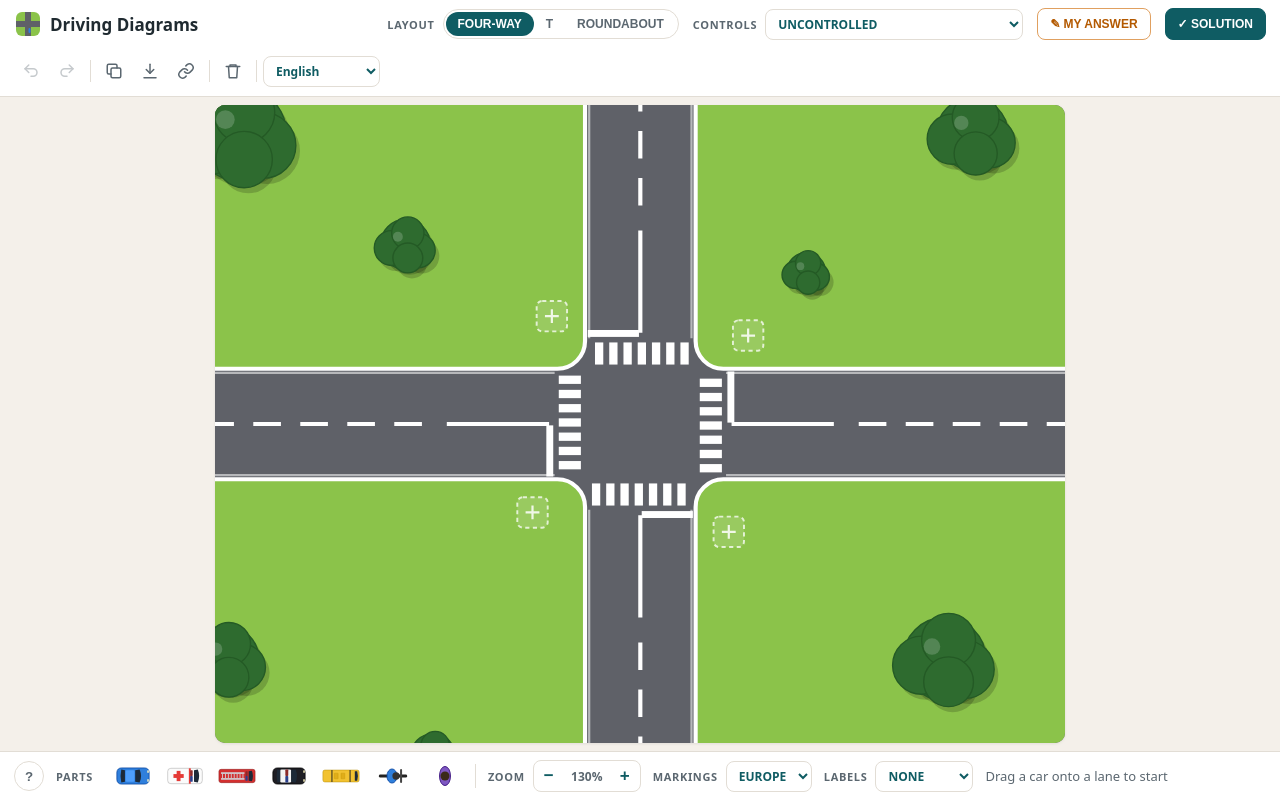
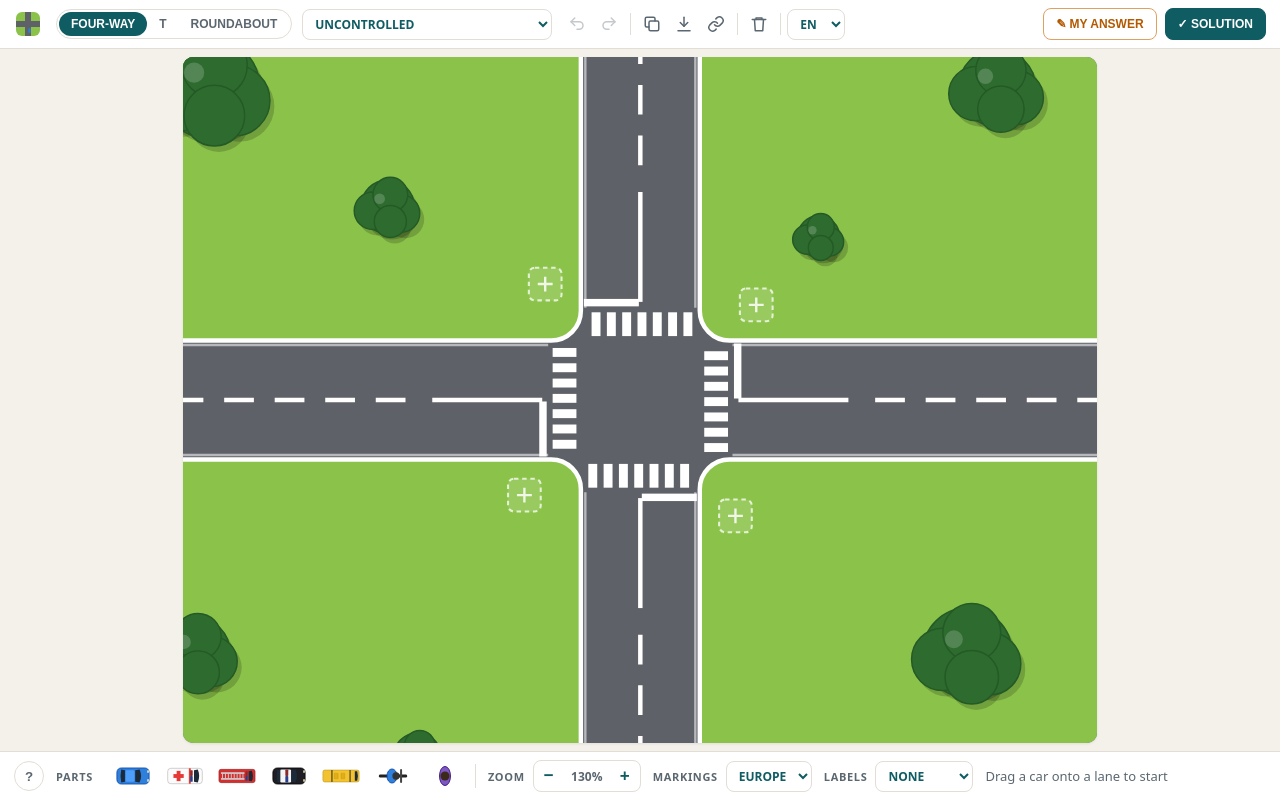
Before and after one commit to programsedu/saobracaj, a plain HTML site: page index.html in a window 1280 px wide. Drawn offline with Linux system fonts and the light colour scheme.

Commit message:
Gornja traka u jednom redu
Co-Authored-By: Claude Opus 5.5 <noreply@anthropic.com>
Claude-Session: https://claude.ai/code/session_0151jEgyBAhiYvQfXAcTUD22

```diff
--- a/index.html
+++ b/index.html
@@ -10,6 +10,17 @@
 html,body{margin:0;height:100%;background:var(--bg);color:var(--ink);font-family:system-ui,-apple-system,"Segoe UI",Roboto,Arial,sans-serif}
 body{display:flex;flex-direction:column;min-height:100vh}
 header,footer{background:#fff;border-bottom:1px solid var(--line);display:flex;align-items:center;gap:14px;padding:8px 14px;flex-wrap:wrap}
+header{flex-wrap:nowrap;gap:10px;overflow-x:auto}
+header>*{flex:none}
+header .actions{margin-left:auto;display:flex;gap:8px}
+header .brand{margin-right:4px !important}
+#preset{max-width:250px;text-overflow:ellipsis}
+#prioDir{max-width:160px;text-overflow:ellipsis}
+.seg button{padding:5px 10px}
+header .ib{width:30px;height:32px}
+@media (max-width:1750px){ header .lbl{display:none} }
+@media (max-width:1600px){ header .brand span{display:none} }
+@media (max-width:1250px){ header{gap:7px;padding:8px 10px} .seg button{padding:5px 8px;font-size:11px} header select{font-size:11px;padding:5px 6px} #preset{max-width:150px} #prioDir{max-width:120px} header .actions .btn{padding:7px 9px;font-size:11px} header .ib{width:28px} }
 footer{border-top:1px solid var(--line);border-bottom:none;flex-wrap:nowrap;gap:12px;overflow-x:auto}
 footer .grp{flex:none}
 footer .sepv{width:1px;height:24px;background:var(--line);flex:none}
@@ -127,8 +138,6 @@ main{flex:1;display:flex;align-items:center;justify-content:center;padding:8px;p
     </select>
     <select id="prioDir" hidden></select>
   </div>
-  <button class="btn propbtn" id="propBtn" data-t="propose"></button>
-  <button class="btn solbtn" id="solBtn" data-t="solve"></button>
   <div class="icons">
     <button class="ib" id="undo" data-tt="undo"><svg viewBox="0 0 24 24" fill="none" stroke="currentColor" stroke-width="2" stroke-linecap="round" stroke-linejoin="round"><path d="M9 14L4 9l5-5"/><path d="M4 9h11a5 5 0 0 1 0 10h-3"/></svg></button>
     <button class="ib" id="redo" data-tt="redo"><svg viewBox="0 0 24 24" fill="none" stroke="currentColor" stroke-width="2" stroke-linecap="round" stroke-linejoin="round"><path d="M15 14l5-5-5-5"/><path d="M20 9H9a5 5 0 0 0 0 10h3"/></svg></button>
@@ -143,9 +152,10 @@ main{flex:1;display:flex;align-items:center;justify-content:center;padding:8px;p
     <button class="ib" id="clear" data-tt="clear"><svg viewBox="0 0 24 24" fill="none" stroke="currentColor" stroke-width="2" stroke-linecap="round" stroke-linejoin="round"><path d="M3 6h18"/><path d="M8 6V4h8v2"/><path d="M6 6l1 15h10l1-15"/></svg></button>
     <div class="sep"></div>
     <select class="lang" id="lang">
-      <option value="sr">Srpski</option><option value="mk">Македонски</option><option value="bg">Български</option><option value="ro">Română</option><option value="en">English</option>
+      <option value="sr" title="Srpski">SR</option><option value="mk" title="Македонски">MK</option><option value="bg" title="Български">BG</option><option value="ro" title="Română">RO</option><option value="en" title="English">EN</option>
     </select>
   </div>
+  <div class="actions"><button class="btn propbtn" id="propBtn" data-t="propose"></button><button class="btn solbtn" id="solBtn" data-t="solve"></button></div>
 </header>
 <main>
   <div id="stage"><svg id="board" viewBox="0 0 800 600" xmlns="http://www.w3.org/2000/svg"></svg></div>
@@ -850,7 +860,7 @@ function render(){
   document.getElementById('preset').value=S.preset;
   const pd=document.getElementById('prioDir');
   pd.hidden = !S.prio;
-  if(S.prio){ pd.innerHTML=PRIO_PAIRS[S.layout].map(p=>`<option value="${p}">${t('prioDir')}: ${t('dir_'+p[0])} – ${t('dir_'+p[1])}</option>`).join(''); pd.value=S.prio; }
+  if(S.prio){ pd.innerHTML=PRIO_PAIRS[S.layout].map(p=>`<option value="${p}">${t('dir_'+p[0])} – ${t('dir_'+p[1])}</option>`).join(''); pd.value=S.prio; pd.title=t('prioDir'); }
   document.getElementById('markings').value=S.markings;
   document.getElementById('labels').value=S.labels;
   document.getElementById('hint').style.visibility = S.items.length ? 'hidden':'visible';
```
